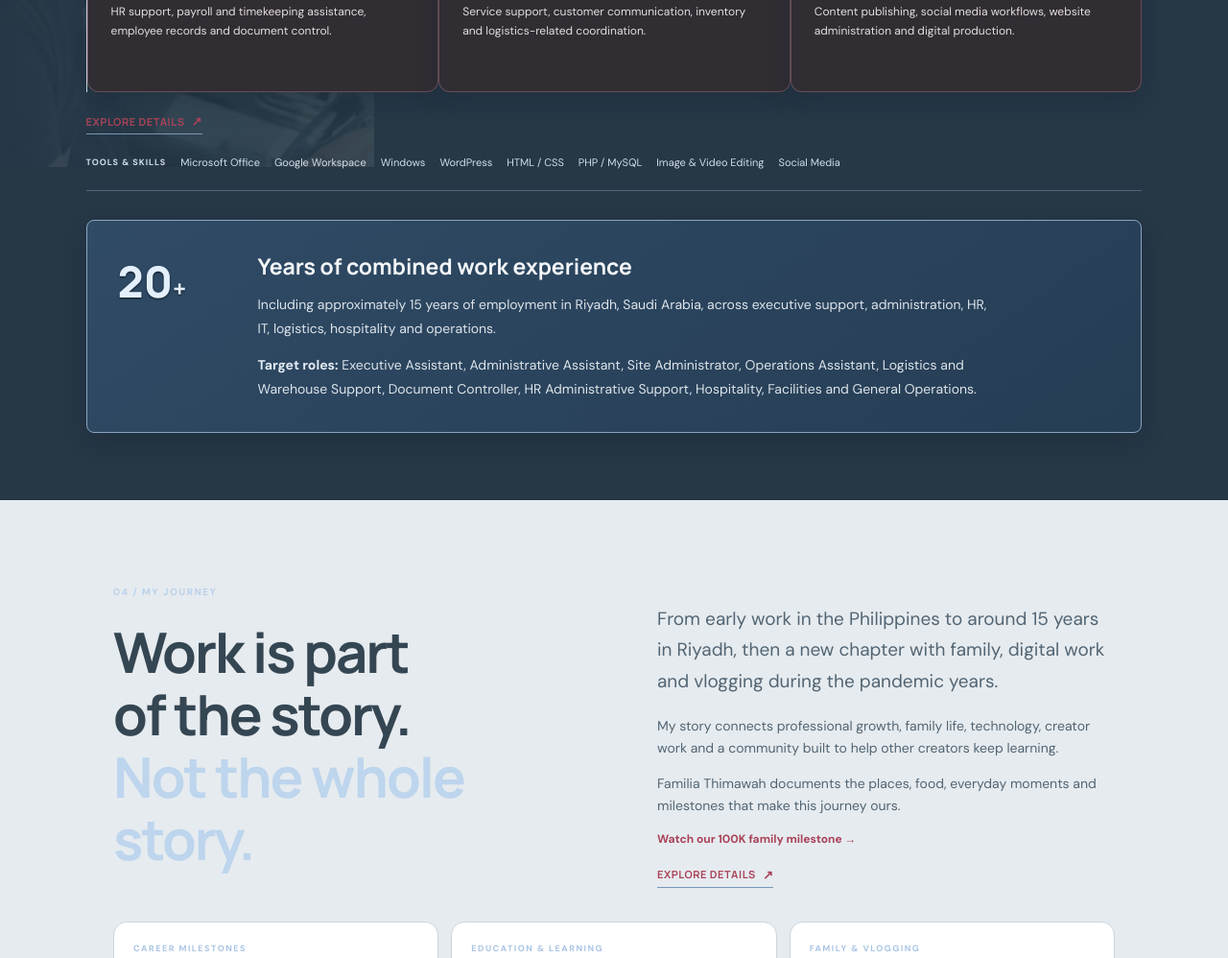
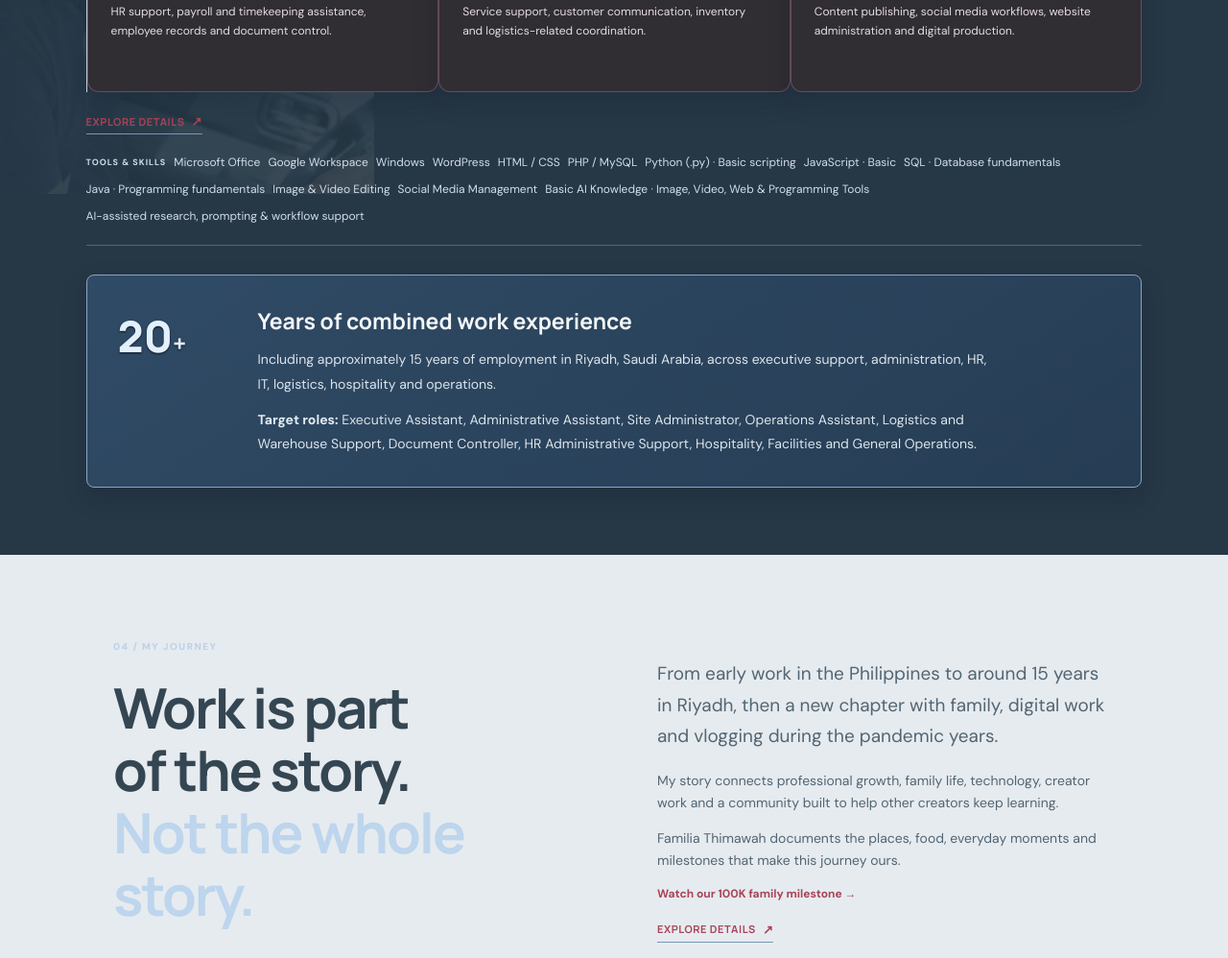
Before and after one commit to edcarSky/portfolio, a plain HTML site: page color.html in a window 1280 px wide. Shown: the part 2271-3269 px from the top of the page at 96% size. Drawn offline with nearby package versions, Linux system fonts and the light colour scheme; no server answers.

Commit message:
Compact Team edcarSky section in color preview

```diff
--- a/color.html
+++ b/color.html
@@ -88,6 +88,33 @@ a.story-text-link,a.text-link{color:#A94358!important}
 .button-outline,.button-outline-dark{border-color:#D98D9D!important}
 ::selection{background:#D98D9D;color:#202D39}
 @media(max-width:700px){#professional .expertise-grid article{padding:18px!important}#documents .document-card{padding:17px!important}}
+
+/* Compact Team edcarSky preview layout, isolated to color.html */
+#community .community-hero-refined{display:grid;grid-template-columns:minmax(150px,220px) minmax(0,1fr);align-items:center;gap:clamp(20px,4vw,48px);padding:clamp(20px,3vw,34px);border:1px solid rgba(217,141,157,.28);border-radius:18px;background:rgba(255,255,255,.045)}
+#community .community-logo-inline{display:block;width:100%;max-width:210px;height:auto;max-height:190px;object-fit:contain;border:0!important;border-radius:0!important;background:transparent!important;box-shadow:none!important;padding:0!important;margin:auto}
+#community .community-brand-caption{font-size:11px;letter-spacing:.12em;font-weight:800;color:#D98D9D;margin-bottom:8px}
+#community .community-promise{font-size:clamp(13px,1.4vw,17px);font-weight:800;letter-spacing:.025em;color:#F4F5F6;margin-bottom:8px}
+#community .community-intro h2{font-size:clamp(25px,3vw,38px);line-height:1.08;margin:0 0 10px}
+#community .community-intro>p{max-width:720px;margin:0 0 12px;line-height:1.55}
+#community .community-ai-invite{display:none}
+#community .community-actions{display:flex;flex-wrap:wrap;gap:9px;margin-top:12px}
+.community-full-details{margin:16px 0 20px;border:1px solid rgba(217,141,157,.3);border-radius:12px;background:rgba(255,255,255,.035);overflow:hidden}
+.community-full-details>summary{cursor:pointer;list-style:none;padding:14px 18px;font-weight:750;color:#F4F5F6}
+.community-full-details>summary::-webkit-details-marker{display:none}
+.community-full-details>summary:after{content:"＋";float:right;color:#D98D9D}
+.community-full-details[open]>summary:after{content:"−"}
+.community-full-details-body{padding:0 16px 16px}
+.community-full-details .community-channel-description{margin-top:4px}
+.community-full-details .community-milestone-panel,.community-full-details .client-success-panel,.community-full-details .community-program-grid,.community-full-details .community-mumu-note{margin-top:16px}
+#join-team .join-team-side-compact{display:flex;flex-direction:column;align-items:flex-start;justify-content:center;gap:16px;padding:22px;border:1px solid rgba(227,154,166,.35);border-radius:16px;background:rgba(32,45,57,.55)}
+#join-team .join-team-logo-inline{display:block;width:min(190px,70%);height:auto;max-height:120px;object-fit:contain;object-position:left center;background:transparent;border:0;border-radius:0;box-shadow:none;padding:0}
+#join-team .join-program-chips{display:flex;flex-wrap:wrap;gap:8px}
+#join-team .join-program-chips span{display:inline-flex;padding:7px 10px;border:1px solid rgba(227,154,166,.4);border-radius:999px;color:#F4F5F6;font-size:12px;line-height:1.25}
+#join-team .join-team-side-foot{font-size:13px;font-weight:800;color:#fff}
+.skills-strip-expanded{display:flex;flex-wrap:wrap;align-items:center;gap:8px}
+.skills-strip-expanded span{font-size:12px}
+@media(max-width:700px){#community .community-hero-refined{grid-template-columns:1fr;gap:12px;padding:18px}#community .community-logo-inline{width:145px;max-height:110px;object-position:left center;margin:0}#community .community-intro h2{font-size:27px}.community-full-details-body{padding:0 10px 12px}#join-team .join-team-side-compact{padding:16px}#join-team .join-team-logo-inline{width:145px}}
+
 </style></head>
 <body><div id="color-preview-notice" style="position:relative;z-index:9999;background:#D98D9D;color:#302D33;text-align:center;padding:8px 14px;font:700 11px/1.4 Arial,sans-serif;letter-spacing:.5px">DESIGN PREVIEW ONLY · FULL PORTFOLIO CONTENT PRESERVED · LIVE HOMEPAGE UNCHANGED</div>
 <div class="program-announcement" role="region" aria-label="Team edcarSky program terms reminder">
@@ -146,7 +173,7 @@ a.story-text-link,a.text-link{color:#A94358!important}
     <article><span>05</span><h3>Logistics & Customer Operations</h3><p>Service support, customer communication, inventory and logistics-related coordination.</p></article>
     <article><span>06</span><h3>Digital Content & Web</h3><p>Content publishing, social media workflows, website administration and digital production.</p></article>
   </div>
-  <a href="#portfolioDetailModal" class="story-text-link section-story-cta" data-detail-story="professional-story">Explore details <span aria-hidden="true">↗</span></a><div class="skills-strip"><b>TOOLS & SKILLS</b><span>Microsoft Office</span><span>Google Workspace</span><span>Windows</span><span>WordPress</span><span>HTML / CSS</span><span>PHP / MySQL</span><span>Image & Video Editing</span><span>Social Media</span></div>
+  <a href="#portfolioDetailModal" class="story-text-link section-story-cta" data-detail-story="professional-story">Explore details <span aria-hidden="true">↗</span></a><div class="skills-strip skills-strip-expanded"><b>TOOLS & SKILLS</b><span>Microsoft Office</span><span>Google Workspace</span><span>Windows</span><span>WordPress</span><span>HTML / CSS</span><span>PHP / MySQL</span><span>Python (.py) · Basic scripting</span><span>JavaScript · Basic</span><span>SQL · Database fundamentals</span><span>Java · Programming fundamentals</span><span>Image & Video Editing</span><span>Social Media Management</span><span>Basic AI Knowledge · Image, Video, Web & Programming Tools</span><span>AI-assisted research, prompting & workflow support</span></div>
   <div class="career-note"><div class="career-number">20<span>+</span></div><div><h3>Years of combined work experience</h3><p>Including approximately 15 years of employment in Riyadh, Saudi Arabia, across executive support, administration, HR, IT, logistics, hospitality and operations.</p><p><strong>Target roles:</strong> Executive Assistant, Administrative Assistant, Site Administrator, Operations Assistant, Logistics and Warehouse Support, Document Controller, HR Administrative Support, Hospitality, Facilities and General Operations.</p></div></div>
 </section>
 
@@ -221,41 +248,26 @@ a.story-text-link,a.text-link{color:#A94358!important}
   </div>
 </section>
 
-<section id="follow-edcarsky" class="community-follow-section">
-  <div class="section-wrap">
-    <div class="community-follow community-follow-compact">
-          <div><div class="section-kicker">FOLLOW EDCARSKY G! LIVE</div><h3>Find us on your social platforms.</h3></div>
-          <div class="community-social-links">
-            <a href="https://www.youtube.com/channel/UCoz2lfYpVjxYmBp2Z9MZ25g/" target="_blank" rel="noopener">YouTube <span>↗</span></a>
-            <a href="https://www.facebook.com/edcarSkyglive" target="_blank" rel="noopener">Facebook <span>↗</span></a>
-            <a href="https://www.tiktok.com/@edcarsky" target="_blank" rel="noopener">TikTok <span>↗</span></a>
-            <a href="https://www.instagram.com/edcarsky/" target="_blank" rel="noopener">Instagram <span>↗</span></a>
-            <a href="https://www.m.me/edcarSkyglive" target="_blank" rel="noopener">Messenger AI <span>↗</span></a>
-            <a href="https://wa.me/639177832874" target="_blank" rel="noopener">WhatsApp <span>↗</span></a>
-          </div>
-        </div>
-  </div>
-</section>
 
 <section id="community" class="community-section">
   <div class="section-wrap">
     <div class="section-kicker light-kicker">10 / ONLINE LIVE COMMUNITY</div>
-    <div class="community-hero community-hero-compact">
-      <div class="community-brand-panel community-brand-panel-clean" aria-label="Official edcarSky g! live logo">
-        <img class="community-logo-image" src="https://edcarsky.github.io/portfolio/assets/edcarsky-glive-logo.webp" alt="Official edcarSky g! live logo">
+    <div class="community-hero community-hero-compact community-hero-refined">
+      <img class="community-logo-image community-logo-inline" src="https://edcarsky.github.io/portfolio/assets/edcarsky-glive-logo.webp" alt="Official edcarSky g! live logo">
+      <div class="community-intro">
         <div class="community-brand-caption">TEAM EDCARSKY™ · SINCE 2021</div>
-      </div>
-      <div class="community-intro">
         <div class="community-promise">100% LEGIT, SAFE & ORGANIC. <button type="button" class="promise-check" data-detail-story="integrity-story" aria-label="Read our organic integrity standards" title="Read our organic integrity standards">✓</button></div>
-        <h2>Build your audience.<br><em>Grow with purpose.</em></h2>
-        <p data-content-key="community_intro">Team edcarSky provides creator-support services built around organic audience development, channel analytics, monetization readiness, video promotion and recovery support. Our programs serve creators across digital and social platforms, not one network alone.</p>
-        <p class="community-ai-invite">Questions about AA+, SSP+ or joining the community? Our automated AI assistant on Facebook Messenger is ready to help with your inquiries.</p>
+        <h2>Build your audience. <em>Grow with purpose.</em></h2>
+        <p data-content-key="community_intro">Team edcarSky provides organic creator support, AA+ analytics, SSP+ promotion, monetization guidance and channel recovery across digital and social platforms.</p>
         <div class="community-actions">
           <a class="button button-light" href="https://www.m.me/edcarSkyglive" target="_blank" rel="noopener">Ask our AI assistant ↗</a>
           <a class="button button-outline" href="https://www.youtube.com/channel/UCoz2lfYpVjxYmBp2Z9MZ25g/" target="_blank" rel="noopener">View YouTube channel ↗</a>
         </div>
       </div>
     </div>
+    <details class="community-full-details">
+      <summary>View full community profile, milestones and program details</summary>
+      <div class="community-full-details-body">
       <div class="community-channel-description">
         <div class="channel-description-heading"><span>OFFICIAL CHANNEL PROFILE</span><h3>edcarSky™ g! live</h3><p>Family Vlog · CALABARZON · Quezon Province</p></div>
         <p>edcarSky™ g! live is our official family-vlog channel, documenting everyday life, family experiences and the places that make the Philippines worth exploring. The channel is rooted in CALABARZON, with particular attention to Quezon Province and nearby destinations. It brings together home life, family bonding, road trips, local discoveries and the stories behind each visit.</p>
@@ -397,8 +409,11 @@ a.story-text-link,a.text-link{color:#A94358!important}
       <span class="mumu-label">PAALALA SA CREATOR COMMUNITY</span>
       <h3>Huwag magpaloko sa “mumu” services.</h3>
       <p>Ang “mumu” para sa amin, iyong serbisyong sobrang mura sa simula pero sa huli, ikaw ang napapamura dahil nasira o na-risk ang channel mo. Hindi lahat ng mura ay sulit. Piliin ang serbisyong malinaw ang proseso, ligtas ang paraan at tunay na organic ang audience growth.</p>
-      <strong>Protect your channel. Protect your hard work.</strong><a href="#portfolioDetailModal" class="story-text-link" data-detail-story="mumu-story">Explore details <span aria-hidden="true">↗</span></a>
+      <strong>Protect your channel. Protect your hard work.</strong>
     </div>
+
+      </div>
+    </details>
 
     <div class="community-integrity community-integrity-compact">
       <strong>Creator-first support. Genuine growth. Transparent methods.</strong>
@@ -425,27 +440,10 @@ a.story-text-link,a.text-link{color:#A94358!important}
       </div>
       <small class="join-team-note">Review the Facebook-published terms before joining. YouTube controls membership availability and the final join process.</small><a href="#portfolioDetailModal" class="story-text-link section-story-cta" data-detail-story="team-story">One click for the full Team edcarSky story <span aria-hidden="true">↗</span></a>
     </div>
-    <div class="join-team-side" aria-label="Team edcarSky program overview">
-      <div class="join-team-side-logo"><img src="https://edcarsky.github.io/portfolio/assets/edcarsky-glive-logo.webp" alt="edcarSky g! live logo"></div>
-      <div class="join-team-program">
-        <span>AA+</span>
-        <div><strong>Analytics Program</strong><small>Program information and requirements are provided in the published terms.</small></div>
-      </div>
-      <div class="join-team-program">
-        <span>SSP+</span>
-        <div><strong>Social Sharing & Promotion</strong><small>Content distribution, campaign planning and audience discovery.</small></div>
-      </div>
-      <div class="join-team-program">
-        <span>SUB+ / FF+</span>
-        <div><strong>Subscribers, Followers & Fans</strong><small>Organic content discovery and audience development across supported platforms.</small></div>
-      </div>
-      <div class="join-team-program">
-        <span>WH+</span>
-        <div><strong>Watchtime & Retention</strong><small>Content strategy and viewer-retention support, not guaranteed or incentivized watch hours.</small></div>
-      </div>
-      <div class="join-team-program">
-        <span>APP+</span>
-        <div><strong>Auto Push Promotions & Creator Workflows</strong><small>Program workflow and content-distribution support, subject to the published terms.</small></div>
+    <div class="join-team-side join-team-side-compact" aria-label="Team edcarSky program overview">
+      <img class="join-team-logo-inline" src="https://edcarsky.github.io/portfolio/assets/edcarsky-glive-logo.webp" alt="edcarSky g! live">
+      <div class="join-program-chips" aria-label="Available programs">
+        <span>AA+ Analytics</span><span>SSP+ Promotion</span><span>SUB+ / FF+ Audience</span><span>WH+ Retention</span><span>APP+ Workflows</span><span>Free Monetization & Recovery</span>
       </div>
       <div class="join-team-side-foot">100% LEGIT, SAFE & ORGANIC. <button type="button" class="promise-check" data-detail-story="integrity-story" aria-label="Read our organic integrity standards" title="Read our organic integrity standards">✓</button></div>
     </div>
```
